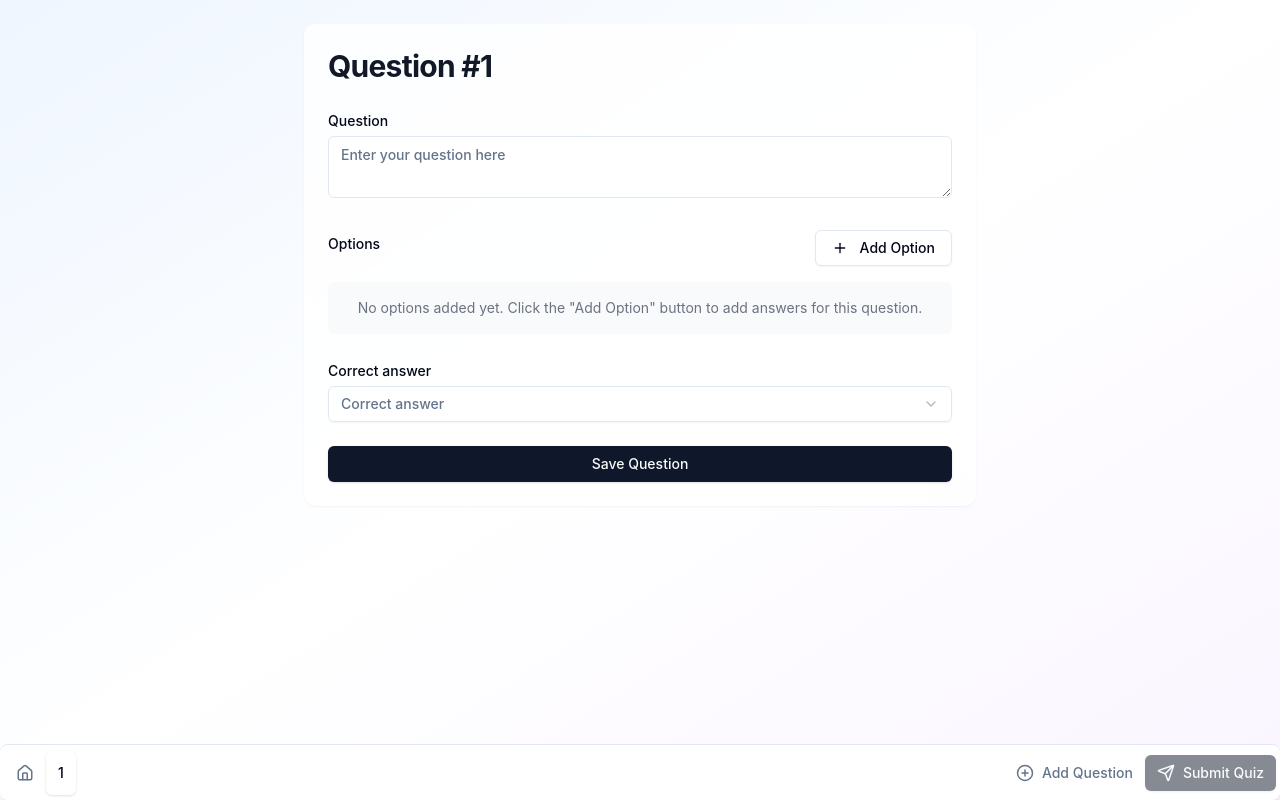
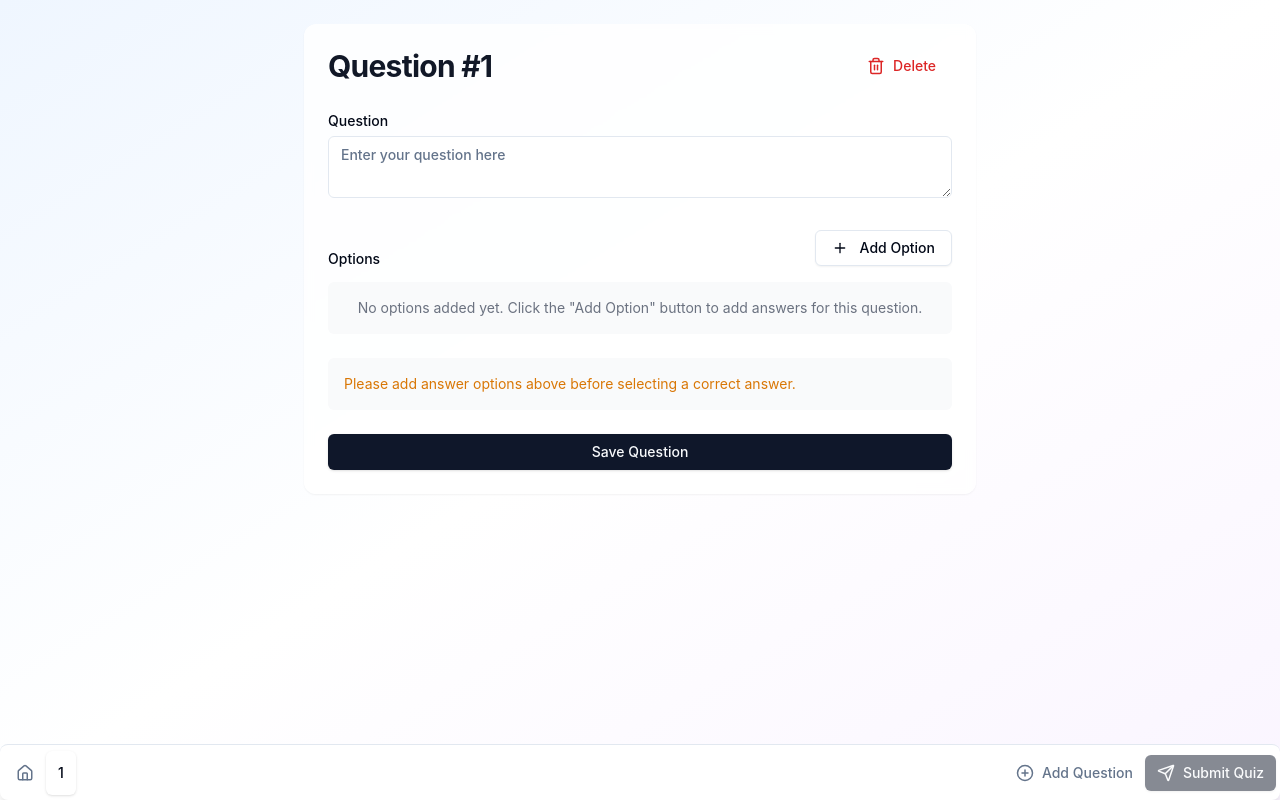
Before and after one commit to NBVTien/StudySpace, a Next.js app in the folder frontend/: page /quizzes/new in a window 1280 px wide. Both pictures are taken after typing "Sample", "Sample", "5", "Sample" into the empty fields and a click on the button "Add Question". Built offline with nearby package versions, Linux system fonts and the light colour scheme.

Commit message:
Add delete button in each question page (NewQuizPage)

```diff
--- a/frontend/src/features/quiz/components/new-quiz-container.tsx
+++ b/frontend/src/features/quiz/components/new-quiz-container.tsx
@@ -76,6 +76,25 @@ export const NewQuizContainer = () => {
     setActiveTab(`question-${newQuestionIndex + 1}`);
   };
 
+  const handleDeleteQuestion = (questionIndex: number) => {
+    setQuizData((prev) => {
+      const updatedQuestions = [...(prev.questions || [])];
+      updatedQuestions.splice(questionIndex, 1);
+      return { ...prev, questions: updatedQuestions };
+    });
+
+    if (activeTab === `question-${questionIndex + 1}`) {
+      if (questionIndex > 0) {
+        setActiveTab(`question-${questionIndex}`);
+      } else {
+        setActiveTab('quiz-detail');
+      }
+    } else if (parseInt(activeTab.split('-')[1]) > questionIndex + 1) {
+      const currentQuestionNumber = parseInt(activeTab.split('-')[1]);
+      setActiveTab(`question-${currentQuestionNumber - 1}`);
+    }
+  };
+
   const handleSubmitQuiz = () => {
     if (
       !quizData.title ||
@@ -128,6 +147,7 @@ export const NewQuizContainer = () => {
               question={question}
               questionIndex={index}
               onSubmit={handleQuestionSubmit}
+              onDelete={handleDeleteQuestion}
             />
           </TabsContent>
         ))}
--- a/frontend/src/features/quiz/components/question-form.tsx
+++ b/frontend/src/features/quiz/components/question-form.tsx
@@ -1,4 +1,4 @@
-import { Plus, X } from 'lucide-react';
+import { Plus, Trash2, X } from 'lucide-react';
 import React, { useState } from 'react';
 import { FieldError } from 'react-hook-form';
 import { z } from 'zod';
@@ -11,11 +11,19 @@ import type { Question } from '@/types/api';
 
 export const questionSchema = z
   .object({
-    question: z.string().min(1, 'Question is required.'),
+    question: z
+      .string()
+      .trim()
+      .min(1, 'Question is required and cannot be empty.'),
     options: z
-      .array(z.string().min(1, 'Option is required.'))
+      .array(
+        z.string().trim().min(1, 'Option is required and cannot be empty.'),
+      )
       .min(1, 'At least one option is needed. Try again.'),
-    correctAnswer: z.string().min(1, 'Correct answer is required.'),
+    correctAnswer: z
+      .string()
+      .trim()
+      .min(1, 'Correct answer is required and cannot be empty.'),
   })
   .refine((data) => data.options.includes(data.correctAnswer), {
     message: 'Correct answer must be one of the options.',
@@ -29,6 +37,7 @@ type QuestionFormProps = {
     values: z.infer<typeof questionSchema>,
     questionIndex: number,
   ) => void;
+  onDelete?: (questionIndex: number) => void;
 };
 
 const getFieldError = (error: any): FieldError | undefined => {
@@ -39,6 +48,7 @@ export const QuestionForm = ({
   question,
   questionIndex,
   onSubmit,
+  onDelete,
 }: QuestionFormProps) => {
   const [questionOptions, setQuestionOptions] = useState<string[]>(
     question.options.length > 0 ? question.options : [],
@@ -74,10 +84,21 @@ export const QuestionForm = ({
   return (
     <div className="mx-auto max-w-2xl">
       <div className="rounded-xl bg-white/80 p-6 shadow-sm backdrop-blur-sm">
-        <div className="mb-6">
+        <div className="mb-6 flex items-center justify-between">
           <h1 className="text-3xl font-bold tracking-tight text-gray-900">
             Question #{questionIndex + 1}
           </h1>
+          {onDelete && (
+            <Button
+              type="button"
+              variant="ghost"
+              className="text-red-600 hover:bg-red-50 hover:text-red-800"
+              onClick={() => onDelete(questionIndex)}
+              icon={<Trash2 size={18} />}
+            >
+              Delete
+            </Button>
+          )}
         </div>
 
         <Form
@@ -96,7 +117,7 @@ export const QuestionForm = ({
               />
 
               <div className="mb-2 mt-4 flex flex-col">
-                <div className="flex flex-row items-center justify-between">
+                <div className="flex flex-row items-end justify-between">
                   <Label>Options</Label>
                   <Button
                     type="button"
@@ -152,6 +173,14 @@ export const QuestionForm = ({
                 )}
               </div>
 
+              <div className="mt-4">
+                {questionOptions.filter((opt) => opt.trim() !== '').length ===
+                0 ? (
+                  <div className="rounded-md bg-gray-50 p-4 text-sm text-amber-600">
+                    Please add answer options above before selecting a correct
+                    answer.
+                  </div>
+                ) : (
                   <FormSelect
                     label="Correct answer"
                     error={getFieldError(formState.errors.correctAnswer)}
@@ -161,6 +190,8 @@ export const QuestionForm = ({
                       .filter((opt) => opt.trim() !== '')
                       .map((option) => ({ label: option, value: option }))}
                   />
+                )}
+              </div>
 
               <div className="mt-6">
                 <Button type="submit" className="w-full">
```
Lines whose indentation alone changed are shown as unchanged.
